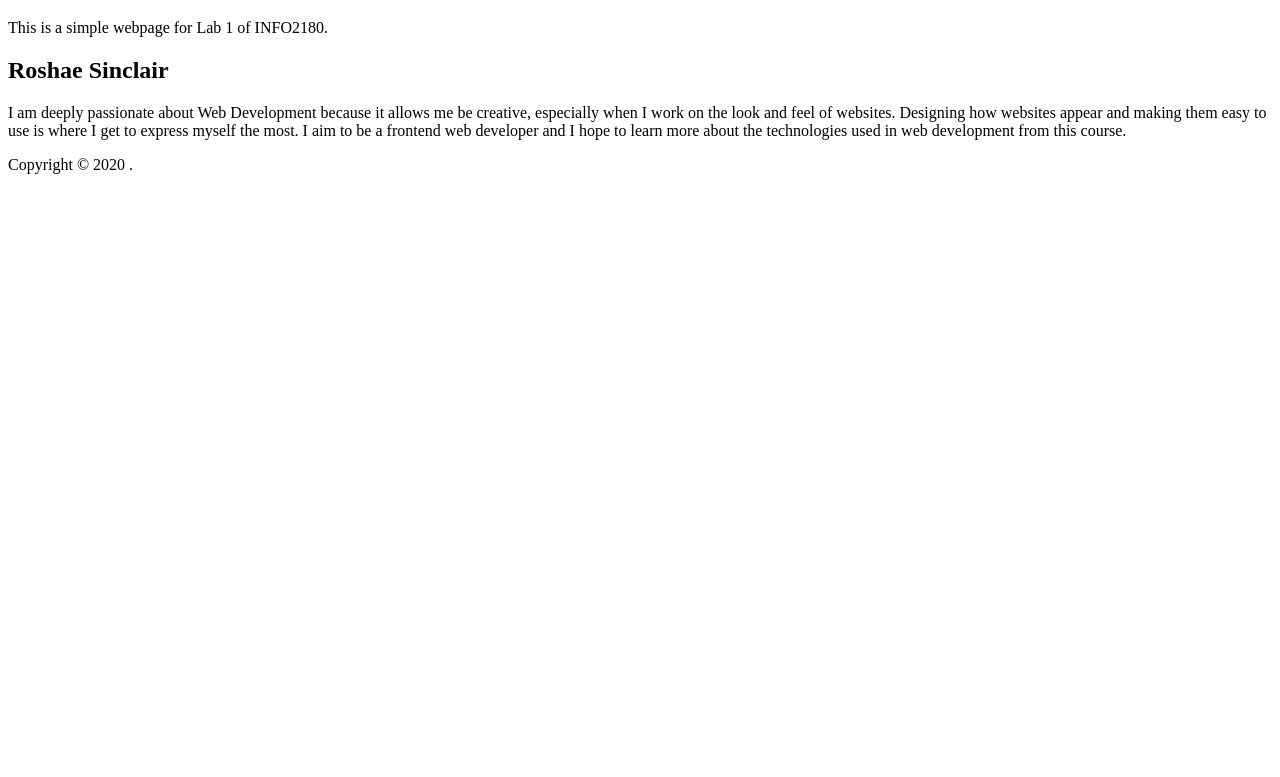
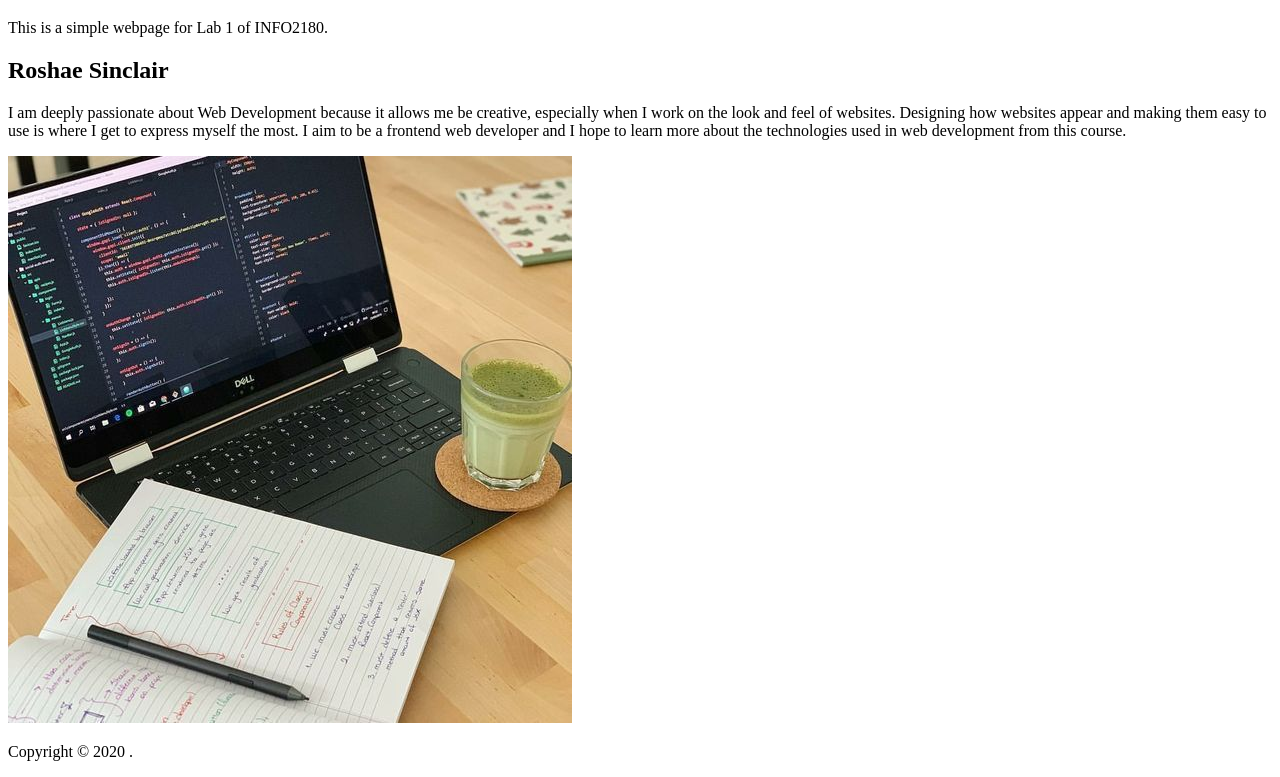
Before and after one commit to shaecodes/info2180-lab1, a plain HTML site: page index.html in a window 1280 px wide. Shown: the part 61-838 px from the top of the page. Before the commit the page ends 800 px from the top, so only its background shows below. Drawn offline with Linux system fonts and the light colour scheme.

Commit message:
Edited HTML file to include image

```diff
--- a/index.html
+++ b/index.html
@@ -14,7 +14,8 @@
  <main>
  <h2>Roshae Sinclair</h2>
  <p>I am deeply passionate about Web Development because it allows me be creative, especially when I work on the look and feel of websites. Designing how websites appear and making them easy to use is where I get to express myself the most. I aim to be a frontend web developer and I hope to learn more about the technologies used in web development from this course.  </p>
- </main>
+ <img src="laptop.jpg" alt="A laptop">
+</main>
  <footer>
  <p>Copyright &copy; 2020 <Your Name>.</p>
  </footer>
```
